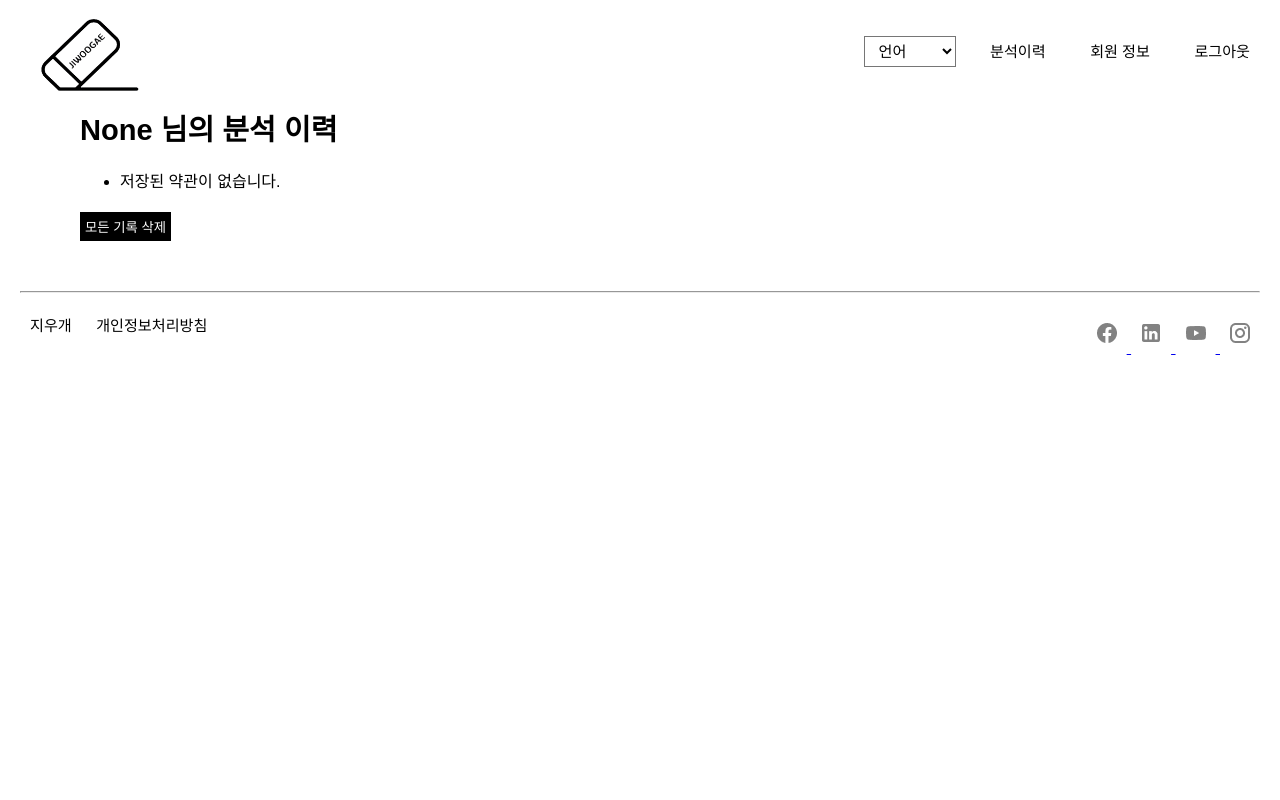
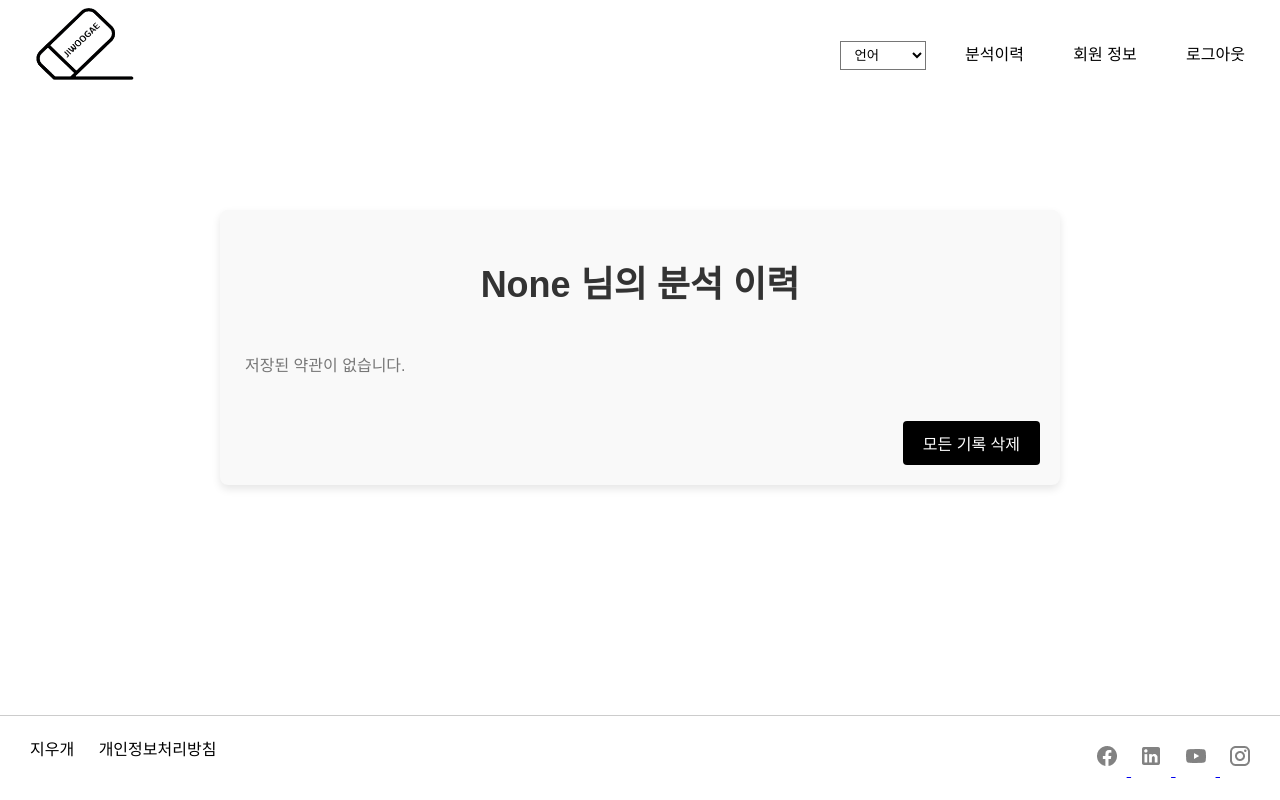
Before and after one commit to kimnamhyeon0112/Capstone_design_team10, a Django app: page //history/ in a window 1280 px wide. Run offline with Django 5.2, Linux system fonts and the light colour scheme; the visitor is signed in with stand-in values (Sample User, id 1).

Commit message:
요약 페이지 UI 추가 수정 및 요약 history 페이지 UI 수정

```diff
--- a/mysite/static/style-history.css
+++ b/mysite/static/style-history.css
@@ -1,42 +1,34 @@
+html, body {
+    height: 100%; /* html과 body의 높이를 브라우저 창의 높이와 동일하게 설정 */
+    margin: 0; /* 기본 마진 제거 */
+    padding: 0; /* 기본 패딩 제거 */
+  }
+
   body {
+    display: flex; /* flexbox 레이아웃 사용 */
+    flex-direction: column; /* 세로 방향으로 요소 정렬 */
     font-family: Arial, sans-serif;
       margin: 0;
       padding: 0;
       background-color: white;
-    font-size: 1rem;
   }
 
-.container{
-    width: 100%;
-}
-
-@media (max-width: 600px) {
-    .container {
-        font-size: 1.2rem;
-    }
+  main {
+    flex: 1; /* 나머지 공간을 모두 차지하도록 설정 */
+    display: flex; /* flexbox 레이아웃 사용 */
+    flex-direction: column; /* 세로 방향으로 요소 정렬 */
+    justify-content: center; /* 세로 방향으로 중앙 정렬 */
   }
 
 header nav ul {
     list-style: none;
     text-align: right;
-    padding: 20px;
+    padding: 25px;
 }
 
 header nav ul li {
     display: inline;
-    margin-left: 20px;
-}
-
-h1 {
-    font-size : calc(15px + 1.1vw)
-}
-
-button {
-    background-color: black;
-    color: white;
-    border: none;
-    padding: 5px;       /*버튼크기 수정*/
-    cursor: pointer;
+    margin-left: 25px;
 }
 
 .text-button {
@@ -46,14 +38,96 @@
   text-decoration: none;
   font-family: Arial, sans-serif;
   cursor: pointer;
-    font-size: calc(10px + 0.4vw);
 }
+
 .text-button:visited{
   color: #000;
 }
 
-button:hover {
-    opacity: 0.8;
+.text-button:hover {
+  opacity: 0.6;
+}
+
+.select-language{
+background: none;
+color: black;
+padding: 5px 10px;
+text-decoration: none;
+font-family: Arial, sans-serif;
+cursor: pointer;
+}
+
+/* 메인 컨테이너 스타일 */
+.history-content {
+    max-width: 800px;       /* 최대 너비 */
+    width: 100%;
+    margin: 0 auto;         /* 가운데 정렬 */
+    padding: 20px;          /* 내부 여백 */
+    background-color: #f9f9f9;  /* 배경색 */
+    border-radius: 8px;     /* 모서리 둥글게 */
+    box-shadow: 0 4px 8px rgba(0, 0, 0, 0.1);  /* 그림자 */
+    font-family: Arial, sans-serif; /* 폰트 */
+}
+
+
+/* 제목 스타일 */
+.history-content h1 {
+    font-size: 36px;
+    font-weight: bold;
+    color: #333;
+    margin-bottom: 20px;
+    text-align: center;
+}
+
+/* 리스트 스타일 */
+.history-content ul {
+    list-style-type: none;  /* 기본 리스트 스타일 제거 */
+    padding: 5px;
+}
+
+.history-content ul li {
+    margin-bottom: 20px;  /* 리스트 항목 사이 간격 */
+}
+
+.history-content ul li a {
+    text-decoration: none;
+    color: #007bff;
+    padding: 10px;
+    border-radius: 4px;
+    transition: background-color 0.3s ease;
+    display: block;
+    background-color: #f1f1f1; /* 리스트 항목 배경 */
+}
+.history-content li a:hover {
+    opacity: 0.6;        /* 호버 시 링크 색상 변경 */
+}
+
+/* 기록이 없을 때 스타일 */
+.NoData {
+    color: #777;            /* 텍스트 색상 */
+    font-size: 16px;
+    margin: 20px 0;
+}
+
+.delete-button-form {
+    text-align: right;
+    margin-top: 20px;        /* 상단 여백 */
+}
+
+/* 버튼 스타일 */
+.delete-button {
+    background-color: black;  /* 빨간색 배경 */
+    color: white;               /* 버튼 텍스트 색상 */
+    padding: 10px 20px;         /* 버튼 패딩 */
+    border: none;               /* 기본 테두리 제거 */
+    border-radius: 4px;         /* 모서리 둥글게 */
+    font-size: 16px;            /* 버튼 텍스트 크기 */
+    cursor: pointer;            /* 커서 포인터로 변경 */
+    transition: background-color 0.3s ease;
+}
+
+.history-content button:hover {
+    opacity: 0.6;  /* 호버 시 배경색 변경 */
 }
 
 footer {
@@ -65,25 +139,3 @@
 .footer-right button {
     margin-left: 10px;
 }
-
-.history-content {
-    margin-left: 80px;
-    margin-bottom: 50px;
-  }
-
-  .history-box{
-    border: 1px solid lightgray;
-    padding: 10px;
-    width: 25%;
-    border-radius: 5px;
-    color: gray;
-    margin-top: 15px;
-    margin-bottom: 15px;
-    font-size: calc(10px + 0.4vw);
-  }
-
-  .history-border {
-    border-color: rgb(235, 235, 235);
-    border-width: 0.5px;
-    margin: 0 20px;
-  }
--- a/mysite/static/summary_style.css
+++ b/mysite/static/summary_style.css
@@ -19,11 +19,6 @@
     flex-direction: column; /* 세로 방향으로 요소 정렬 */
     justify-content: center; /* 세로 방향으로 중앙 정렬 */
   }
-
-  .signup-container {
-    text-align: center;
-    flex: 1; /* 나머지 공간을 모두 차지하도록 설정 */
-}
 
 header nav ul {
     list-style: none;
--- a/mysite/users/templates/history.html
+++ b/mysite/users/templates/history.html
@@ -10,10 +10,13 @@
     <meta http-equiv="Expires" content="0">
 </head>
 <body>
-    <div class = "container">
     <header>
+        <div class="header-logo login-page-logo">
+            <a href="/">
+                <img src="{% static 'logo.png' %}" width="100" height="75" style="float: left; margin-left:35px; margin-bottom: 50px; margin-top: 5px;">
+            </a>
+        </div>
         <nav>
-           <a href="{% url 'home' %}"><img src="{% static 'logo.png' %}" width="100" height="75" style="float: left; margin-left: 40px;"></a>
             <ul>
                 <li>
                     <select id="language-select" class="text-button" onchange="changeLanguage()">
@@ -34,32 +37,31 @@
             </ul>
         </nav>
     </header>
-    <div class="history-content">
-        <h1>{{ user.display_name }} 님의 분석 이력</h1>
-        </form>
+    <main>
+        <div class="history-content">
+            <h1>{{ user.display_name }} 님의 분석 이력</h1>
             <ul>
                 {% if summaries %}
                     {% for summary in summaries %}
                         <li><a href="{% url 'summary_detail' summary.pk %}">{{ summary.site_name }}</a></li>
                     {% endfor %}
                 {% else %}
-                    <li>저장된 약관이 없습니다.</li>
+                    <li class="NoData">저장된 약관이 없습니다.</li>
                 {% endif %}
             </ul>
-            <form action="{% url 'delete_policy' %}" method="post" style="margin-top: 20px;">
+            <form action="{% url 'delete_policy' %}" method="post" style="margin-top: 20px;" class="delete-button-form">
                 {% csrf_token %}
-                <button type="submit">모든 기록 삭제</button>
+                <button type="submit" class="delete-button">모든 기록 삭제</button>
             </form>
-        {% comment %}<a href="#" style="text-decoration: none;"><div class="history-box">네이버</div></a>
-        <a href="#" style="text-decoration: none;"><div class="history-box">카카오</div></a>
-        <a href="#" style="text-decoration: none;"><div class="history-box">라인</div></a>
-        <a href="#" style="text-decoration: none;"><div class="history-box">쿠팡</div></a>
-        <a href="#" style="text-decoration: none;"><div class="history-box">배달의민족</div></a>
-        <a href="#" style="text-decoration: none;"><div class="history-box">당근마켓</div></a>
-        <a href="#" style="text-decoration: none;"><div class="history-box">토스</div></a>
-        <a href="#" style="text-decoration: none;"><div class="history-box">직방</div></a>{% endcomment %}
-    </div>
-    <hr class="history-border">
+        </div>
+    </main>
+    <style>
+        footer {
+            border-top: 1px solid #CCCCCC; /* 구분선의 두께와 색상을 지정 */
+            padding-top: 20px; /* 구분선 위쪽의 공간을 추가 */
+            margin-top: 150px;
+        }
+    </style>
     <footer>
         <div class="footer-left">
             <a href="#" class="text-button">지우개</a>
```
Also changed, not shown: mysite/users/templates/summary_detail.html (+11 -1 lines). Lines whose indentation alone changed are shown as unchanged.
